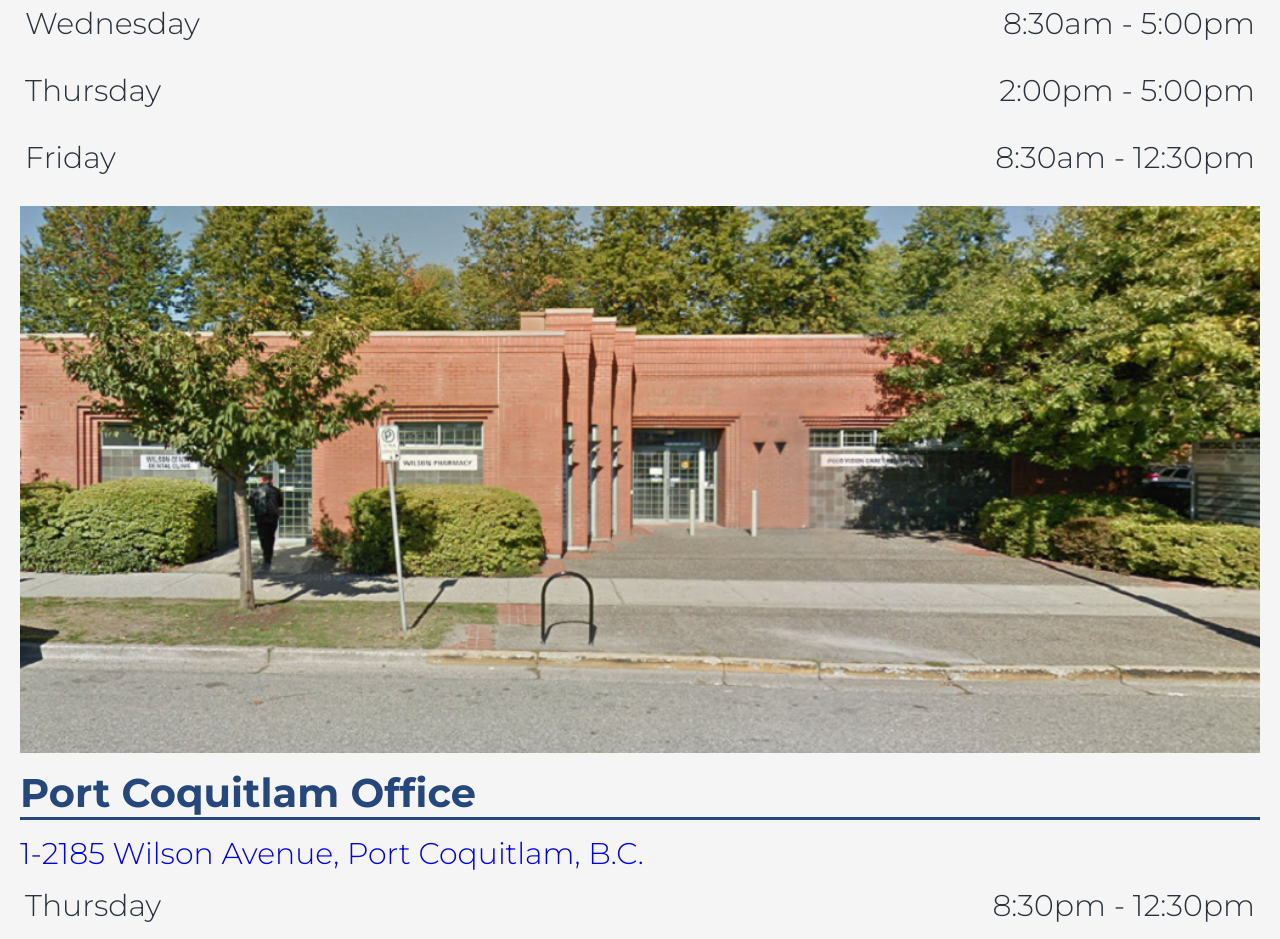
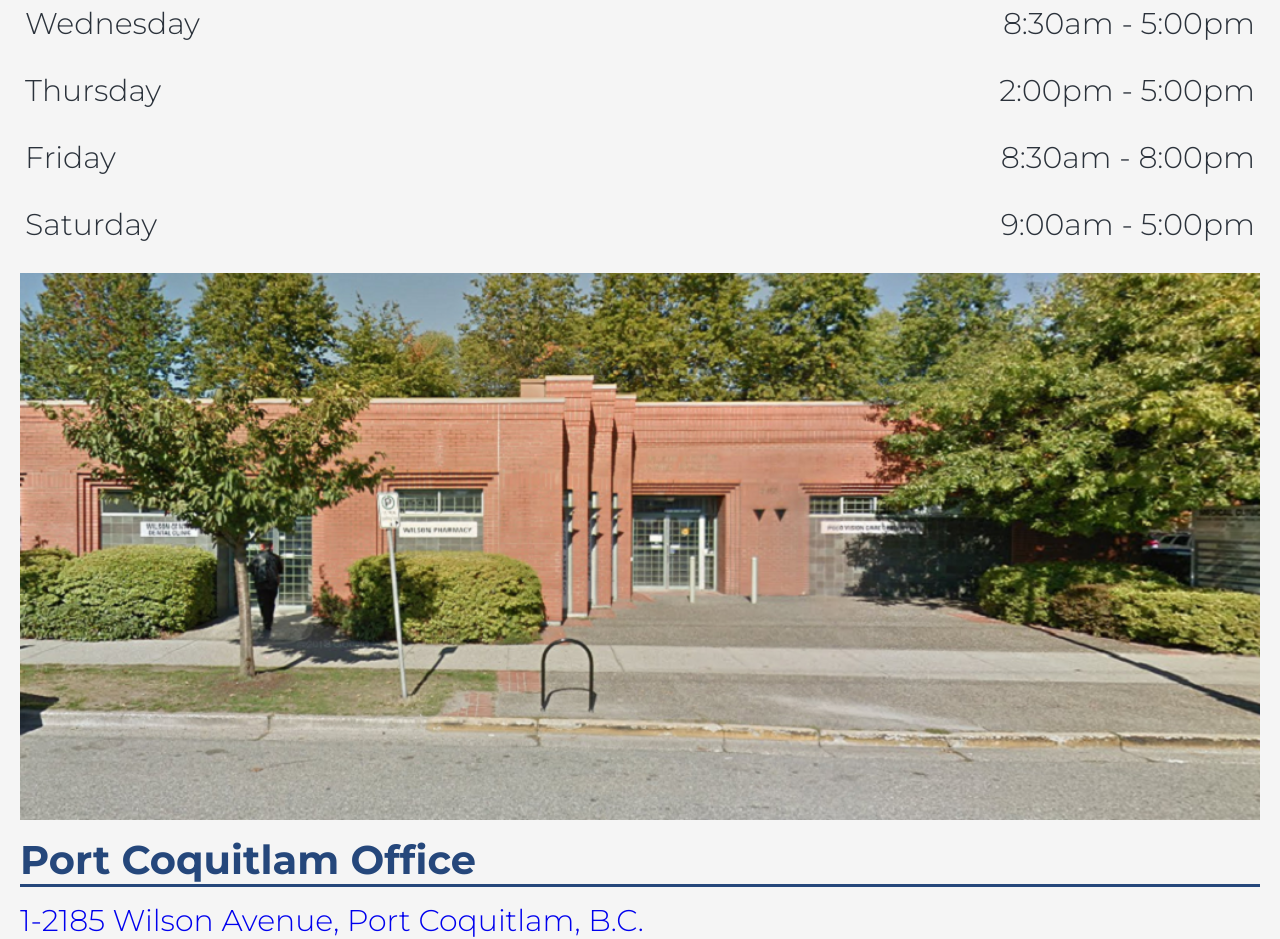
Before and after one commit to drsunnylai/drsunnylai.github.io, a website: page docs/hours.html in a window 1280 px wide. Shown: the part 880-1819 px from the top of the page. Drawn offline with Linux system fonts and the light colour scheme.

Commit message:
new hours for associate

```diff
--- a/docs/hours.html
+++ b/docs/hours.html
@@ -91,7 +91,15 @@
                 Friday
               </div>
               <div class="hours">
-                8:30am - 12:30pm
+                8:30am - 8:00pm
+              </div>
+            </div>
+            <div class="row">
+              <div class="day">
+                Saturday
+              </div>
+              <div class="hours">
+                9:00am - 5:00pm
               </div>
             </div>
           </div>
```
